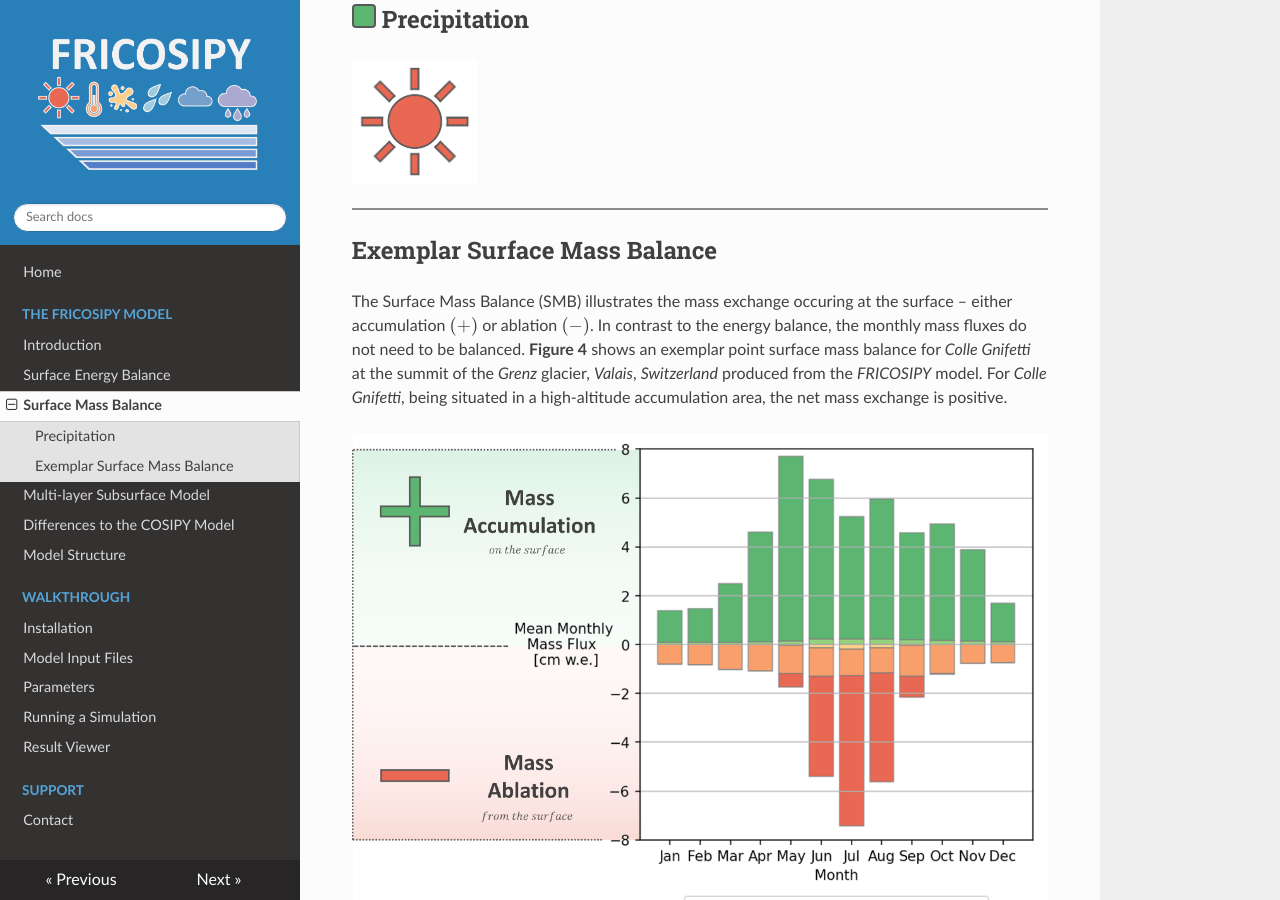
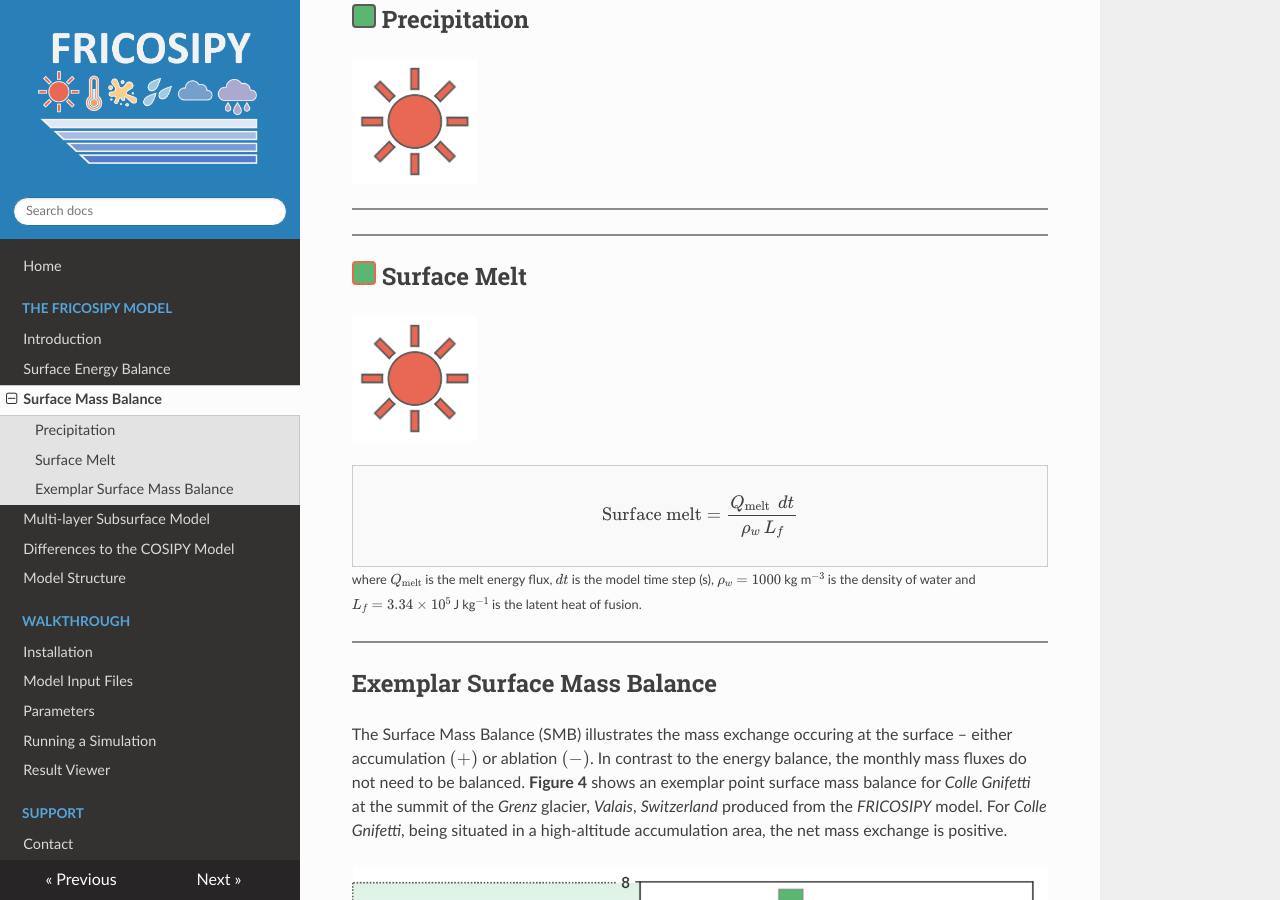
Before and after one commit to MarcusGastaldello/FRICOSIPY, an MkDocs documentation site: the page built from docs/surface_mass_balance.md, in a window 1280 px wide and 900 px high, scrolled down 931 px. Built offline with MkDocs 1.6.1, drawn with Linux system fonts in a browser that asks for light colours.

Commit message:
Enhance documentation with surface melt details
Added a section on surface melt with formula and explanation.

```diff
--- a/docs/surface_mass_balance.md
+++ b/docs/surface_mass_balance.md
@@ -33,6 +33,24 @@ $$
 
 <hr style="height:2px; background-color:#8b8b8b; border:none;" />
 
+
+<hr style="height:2px; background-color:#8b8b8b; border:none;" />
+
+## <span style="display: inline-block; width: 1em; height: 1em;background-color: #5cb672; border: 2px solid #E86853; border-radius: 4px; "></span>  Surface Melt
+
+![Alt text](icons/Shortwave.png){width="125px" align=left}
+
+<br style="clear: both;" />
+
+<div style="border:1px solid #ccc; padding:10px; background:#f9f9f9; max-width:100%; overflow-x:auto;">
+$$
+\text{Surface melt} = \frac{Q_{\text{melt}} \:\: dt}{\rho_{w} \: L_{f}}
+$$
+</div>
+<small>where $Q_{\text{melt}}$  is the melt energy flux, $dt$ is the model time step (s), $\rho_{w} = 1000$ kg m$^{-3}$ is the density of water and $L_{f} = 3.34 \times 10^{5}$ J kg$^{-1}$ is the latent heat of fusion.</small>
+
+<hr style="height:2px; background-color:#8b8b8b; border:none;" />
+
 ## Exemplar Surface Mass Balance
 
 The Surface Mass Balance (SMB) illustrates the mass exchange occuring at the surface – either accumulation $(+)$ or ablation $(-)$. In contrast to the energy balance, the monthly mass fluxes do not need to be balanced. **Figure 4** shows an exemplar point surface mass balance for *Colle Gnifetti* at the summit of the *Grenz* glacier, *Valais*, *Switzerland* produced from the *FRICOSIPY* model. For *Colle Gnifetti*, being situated in a high-altitude accumulation area, the net mass exchange is positive.
```
